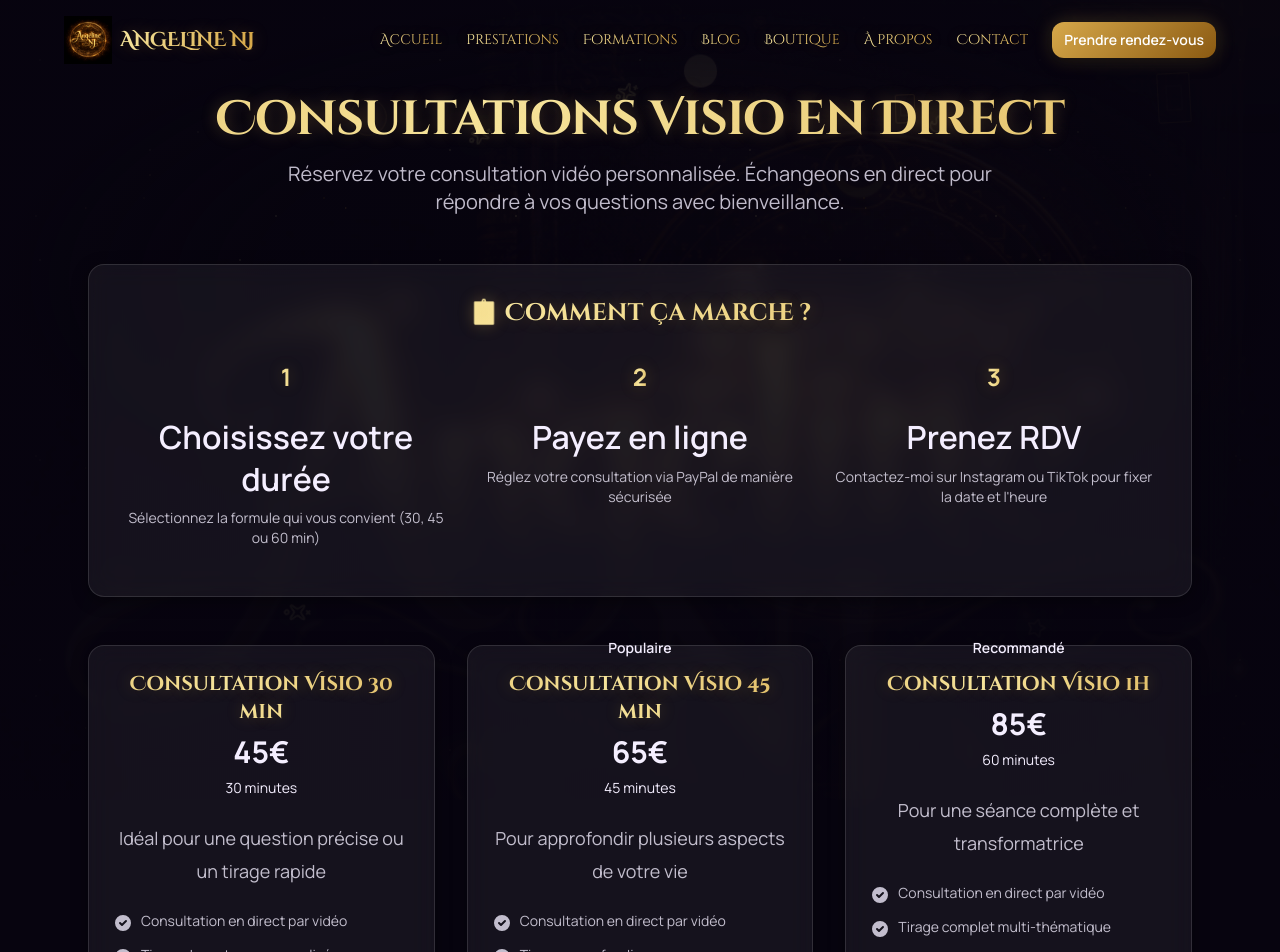
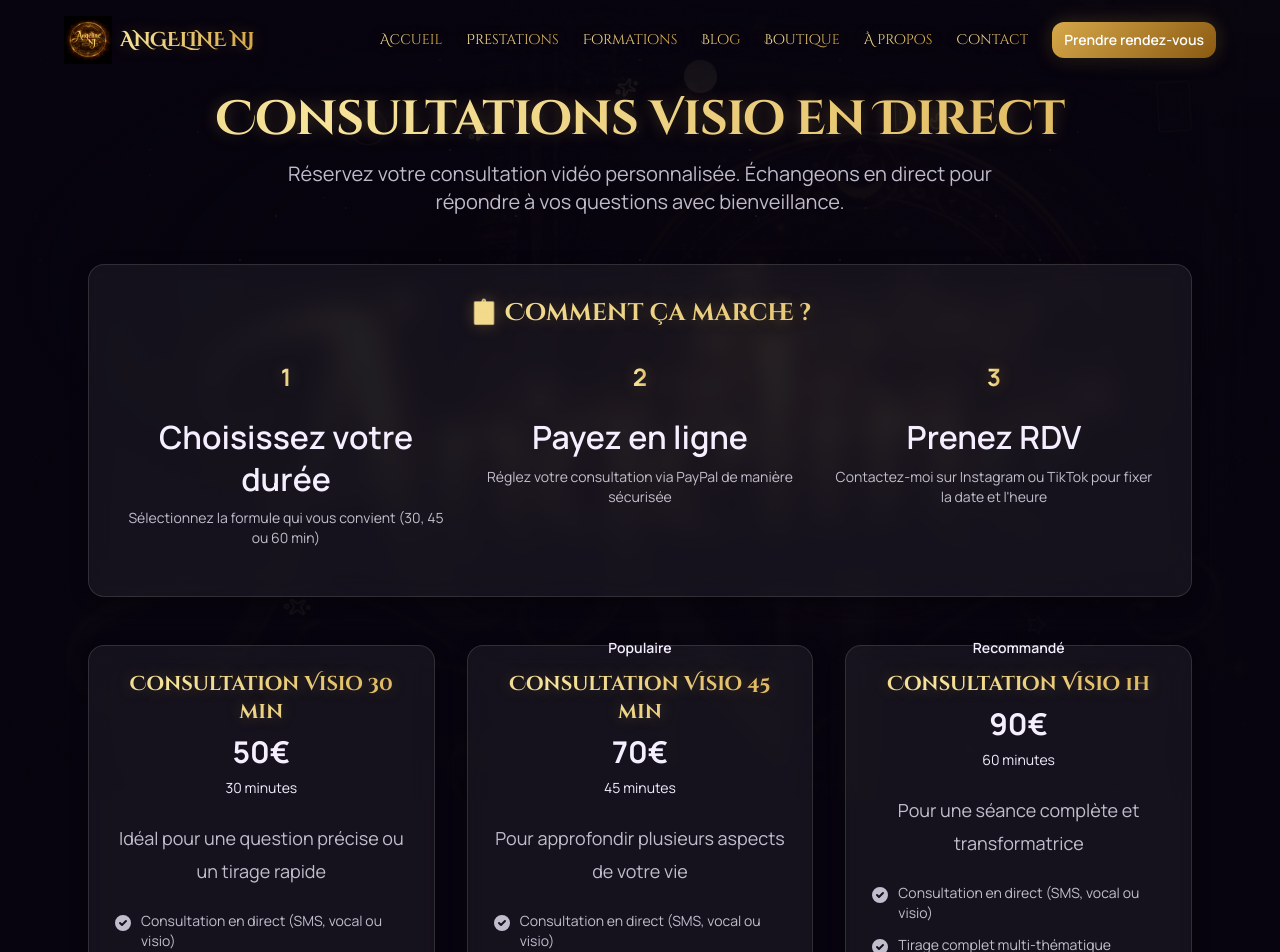
Before and after one commit to Shahil-AppDev/angeline-nj, a Next.js app: page /visio in a window 1280 px wide. Shown: the top 952 px of the page. Built offline with nearby package versions, Linux system fonts and the light colour scheme.

Commit message:
Update: Tarifs visio ajustés (50€/70€/90€) + modalités

```diff
--- a/app/visio/page.tsx
+++ b/app/visio/page.tsx
@@ -11,11 +11,11 @@ const visioOptions = [
   {
     id: 'visio-30',
     title: 'Consultation Visio 30 min',
-    price: 45,
+    price: 50,
     duration: '30 minutes',
     description: 'Idéal pour une question précise ou un tirage rapide',
     features: [
-      'Consultation en direct par vidéo',
+      'Consultation en direct (SMS, vocal ou visio)',
       'Tirage de cartes personnalisé',
       'Réponses à vos questions',
       'Conseils et guidance',
@@ -24,11 +24,11 @@ const visioOptions = [
   {
     id: 'visio-45',
     title: 'Consultation Visio 45 min',
-    price: 65,
+    price: 70,
     duration: '45 minutes',
     description: 'Pour approfondir plusieurs aspects de votre vie',
     features: [
-      'Consultation en direct par vidéo',
+      'Consultation en direct (SMS, vocal ou visio)',
       'Tirage approfondi',
       'Plusieurs questions possibles',
       'Guidance détaillée',
@@ -39,11 +39,11 @@ const visioOptions = [
   {
     id: 'visio-60',
     title: 'Consultation Visio 1h',
-    price: 85,
+    price: 90,
     duration: '60 minutes',
     description: 'Pour une séance complète et transformatrice',
     features: [
-      'Consultation en direct par vidéo',
+      'Consultation en direct (SMS, vocal ou visio)',
       'Tirage complet multi-thématique',
       'Questions illimitées',
       'Guidance approfondie',
```
